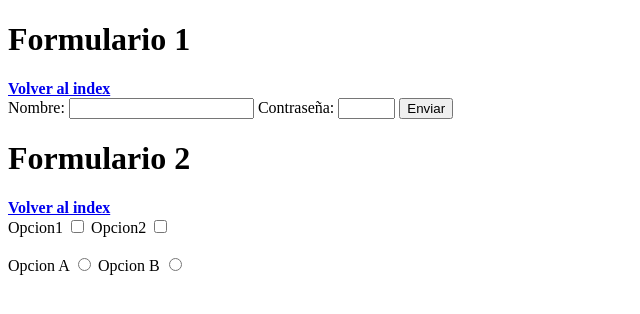
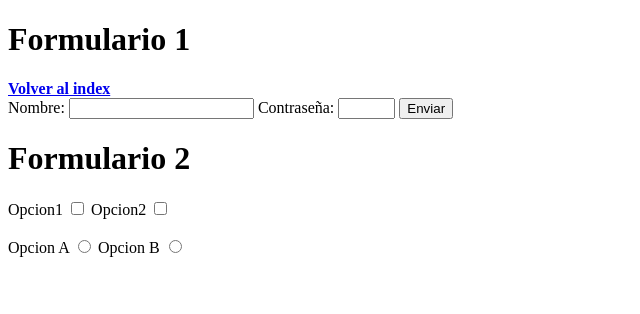
Before and after one commit to FacundoLorente/codo-22548-frontend-2c, a plain HTML site: page formulario.html in a window 1280 px wide. Shown: the whole page, without its empty margins (0-640 px from the left). Drawn offline with Linux system fonts and the light colour scheme.

Commit message:
comentario

```diff
--- a/formulario.html
+++ b/formulario.html
@@ -27,7 +27,7 @@
 
         <h1>Formulario 2</h1>
 
-        <a href="index.html"><b>Volver al index</b></a>
+
 
         <form>
 
@@ -50,6 +50,7 @@
             <input type="radio"
                 value="B"
                 name="opciones">
+
         </form>
 
     </body>
```
Also changed, not shown: about.html (line endings or trailing spaces).
